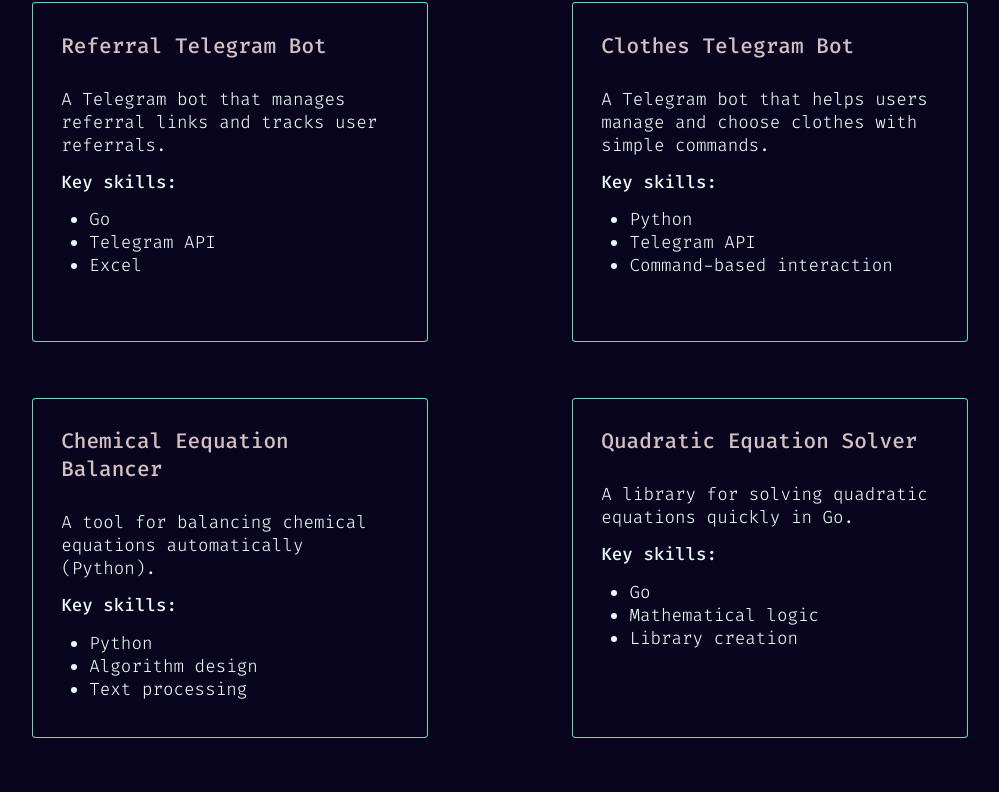
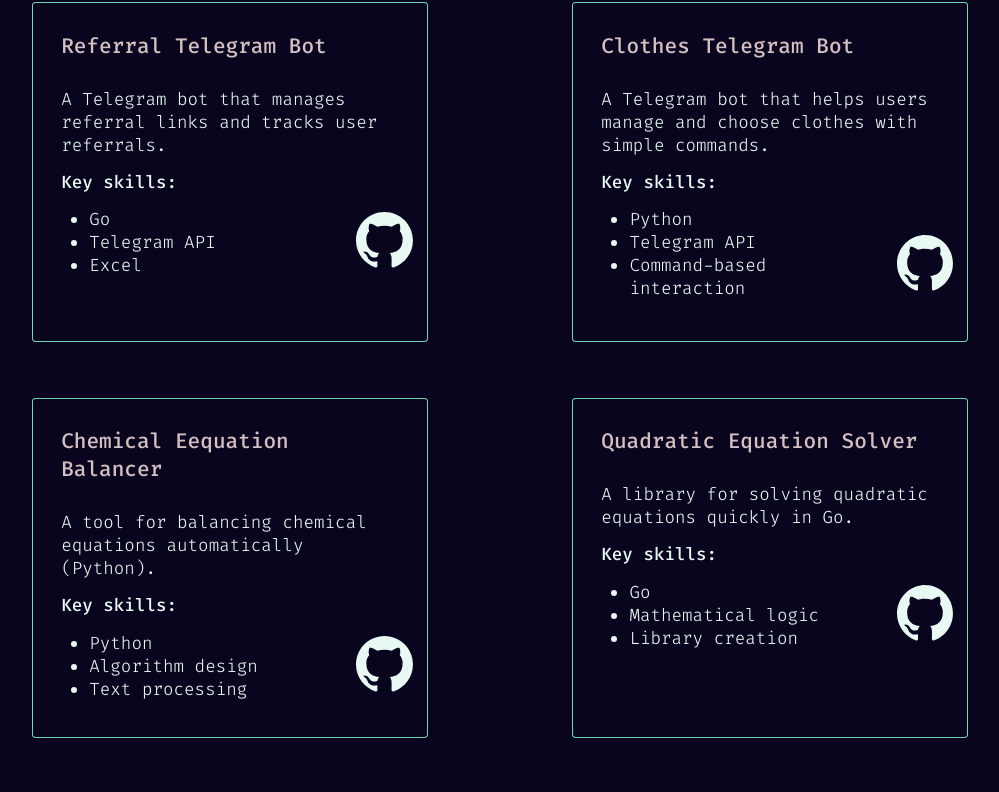
Before and after one commit to mysterious-hatter/portfolio-web, a React (Vite) app: page / in a window 1280 px wide. Shown: the part 881-1673 px from the top of the page, without its empty margins (96-1095 px from the left). Built offline with nearby package versions, Linux system fonts and the light colour scheme.

Commit message:
Added links

```diff
--- a/src/Projects.tsx
+++ b/src/Projects.tsx
@@ -14,36 +14,42 @@
           name="Referral Telegram Bot"
           description="A Telegram bot that manages referral links and tracks user referrals."
           skills={["Go", "Telegram API", "Excel"]}
+          link="https://github.com/mysterious-hatter/go-referral-bot"
         ></ProjectItem>
         <ProjectItem
           key={1}
           name="Clothes Telegram Bot"
           description="A Telegram bot that helps users manage and choose clothes with simple commands."
           skills={["Python", "Telegram API", "Command-based interaction"]}
+          link="https://github.com/mysterious-hatter/Clothes-Telegram-Bot"
         ></ProjectItem>
         <ProjectItem
           key={3}
           name="Chemical Eequation Balancer"
           description="A tool for balancing chemical equations automatically (Python)."
           skills={["Python", "Algorithm design", "Text processing"]}
+          link="https://github.com/mysterious-hatter/chemical-equation-balancer"
         ></ProjectItem>
         <ProjectItem
           key={4}
           name="Quadratic Equation Solver"
           description="A library for solving quadratic equations quickly in Go."
           skills={["Go", "Mathematical logic", "Library creation"]}
+          link="https://github.com/mysterious-hatter/quadratic-equation-solver"
         ></ProjectItem>
         <ProjectItem
           key={5}
           name="Money Tracker"
           description="A personal finance management tool to track income and expenses in the browser."
           skills={["Web development", "Frontend logic", "Ftate handling"]}
+          link="https://github.com/mysterious-hatter/money-tracker"
         ></ProjectItem>
         <ProjectItem
           key={6}
           name="Money Tracker API"
           description="A backend API supporting the money-tracker project."
           skills={["Go", "API design", "PostgreSQL"]}
+          link="https://github.com/mysterious-hatter/money-tracker-api"
         ></ProjectItem>
       </div>
     </section>
--- a/src/components/ProjectItem.module.css
+++ b/src/components/ProjectItem.module.css
@@ -37,6 +37,17 @@
     padding: 0 1rem;
     margin-left: 1rem;
 }
+.bottom-block {
+    display: flex;
+    flex-direction: row;
+    flex-wrap: nowrap;
+    align-items: flex-end;
+    justify-content: space-between;
+}
+.bottom-block img {
+    width: 2rem;
+    padding-right: 0.5rem;
+}
 
 @media screen and (max-width: 800px) {
     .project-item {
--- a/src/components/ProjectItem.tsx
+++ b/src/components/ProjectItem.tsx
@@ -3,14 +3,17 @@
 type ProjectItemProps = {
     name: string,
     description: string,
-    skills: Array<string>
+    skills: Array<string>,
+    link: string
 };
 
-export default function ProjectItem({name, description, skills}: ProjectItemProps) {
+export default function ProjectItem({name, description, skills, link}: ProjectItemProps) {
     return (
         <div className={styles["project-item"]}>
             <p className={styles["name"]}>{name}</p>
             <p className={styles["description"]}>{description}</p>
+            <div className={styles["bottom-block"]}>
+                <div className={styles["skills-block"]}>
                     <p className={styles["key-skills"]}>Key skills:</p>
                     <ul className={styles["skills"]}>
                     {
@@ -20,5 +23,10 @@
                     }
                     </ul>
                 </div>
+                <a href={link}>
+                    <img src="/github.svg" alt="GitHub" />
+                </a>
+            </div>
+        </div>
     );
 }
```
Lines whose indentation alone changed are shown as unchanged.
